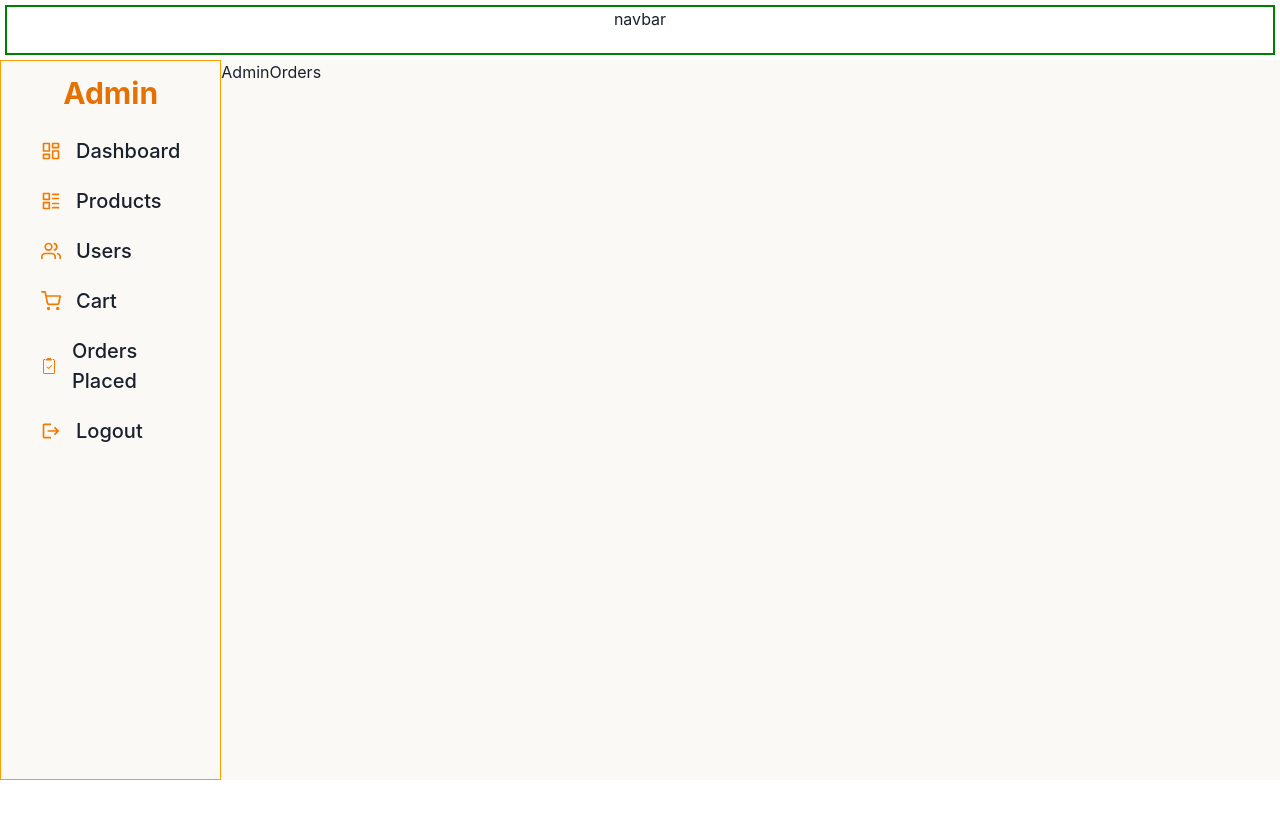
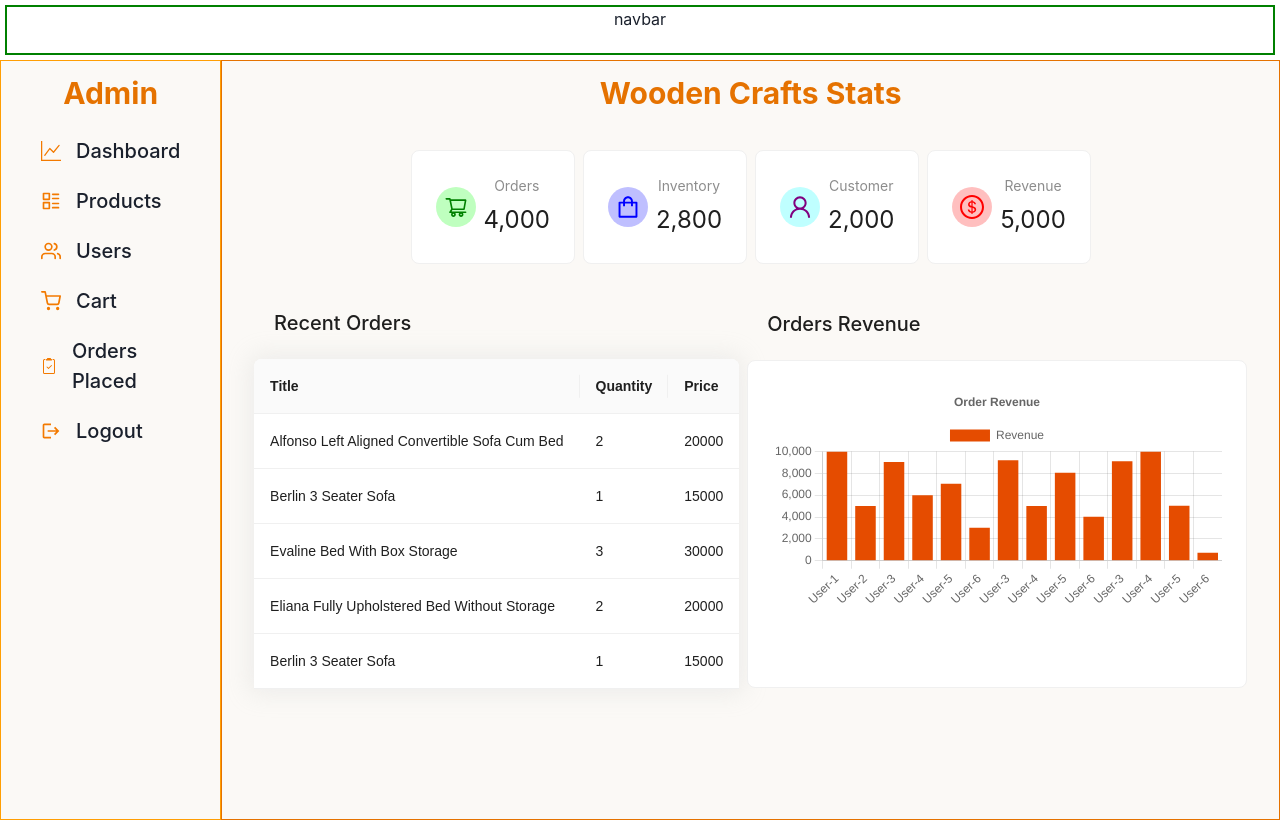
Before and after one commit to Pranavi-Kayapati/WoodenCrafts, a React (Create React App) app in the folder wooden-crafts/: page /admin in a window 1280 px wide. Built offline with nearby package versions, Linux system fonts and the light colour scheme.

Commit message:
products

```diff
--- a/wooden-crafts/package.json
+++ b/wooden-crafts/package.json
@@ -3,6 +3,7 @@
   "version": "0.1.0",
   "private": true,
   "dependencies": {
+    "@ant-design/icons": "^4.8.0",
     "@chakra-ui/icons": "^2.1.0",
     "@chakra-ui/react": "^2.7.1",
     "@emotion/react": "^11.11.1",
@@ -14,7 +15,10 @@
     "@types/node": "^16.18.38",
     "axios": "^1.4.0",
     "framer-motion": "^10.12.22",
+    "antd": "^5.1.2",
+    "chart.js": "^4.1.2",
     "react": "^18.2.0",
+    "react-chartjs-2": "^5.2.0",
     "react-dom": "^18.2.0",
     "react-icons": "^4.10.1",
     "react-redux": "^8.1.1",
--- a/wooden-crafts/src/Components/AdminPage/AdminPage.css
+++ b/wooden-crafts/src/Components/AdminPage/AdminPage.css
@@ -14,7 +14,7 @@
 .AdminPage .admin-container {
   width: 100%;
   background: #fbf9f6;
-  height: 90vh;
+  height: 95vh;
   display: flex;
 }
 
@@ -406,3 +406,62 @@ table tbody tr .action button:last-child {
     right: 10px;
   }
 }
+
+/*==========    Dashboard    =====*/
+
+.AdminPage .admin-container .admin-main-dashboard {
+  border: 1px solid #e57200;
+  width: 100%;
+}
+
+/* .AdminPage .admin-container .admin-main-dashboard .dashboard-container {
+  border: 3px solid green;
+  width: 100%;
+} */
+/* .AdminPage
+  .admin-container
+  .admin-main-dashboard
+  .dashboard-container
+  .dashboard-stats {
+  display: flex;
+  align-items: center;
+  justify-content: space-evenly;
+} */
+
+/* .AdminPage
+  .admin-container
+  .admin-main-dashboard
+  .dashboard-container
+  .dashboard-stats
+  div {
+  border: 2px solid black;
+  height: 100px;
+  width: 25%;
+} */
+
+.AdminPage
+  .admin-container
+  .admin-main-dashboard
+  .dashboard-container
+  .dashboard-stats
+  .stats-products {
+  background: red;
+}
+
+.AdminPage
+  .admin-container
+  .admin-main-dashboard
+  .dashboard-container
+  .dashboard-stats
+  .stats-users {
+  background: rgb(0, 255, 21);
+}
+
+.AdminPage
+  .admin-container
+  .admin-main-dashboard
+  .dashboard-container
+  .dashboard-stats
+  .stats-orders {
+  background: rgb(0, 30, 255);
+}
--- a/wooden-crafts/src/Components/AdminPage/AdminPage.tsx
+++ b/wooden-crafts/src/Components/AdminPage/AdminPage.tsx
@@ -28,8 +28,8 @@ const AdminPage = () => {
         <div className="admin-container">
           <AdminSidebar setActiveList={setActiveList} />
 
-          {activeList == "dashboard" ? (
-            <AdminDashboard />
+          {activeList == "orders" ? (
+            <AdminOrders />
           ) : activeList == "products" ? (
             <AdminProductList />
           ) : activeList == "users" ? (
@@ -37,7 +37,7 @@ const AdminPage = () => {
           ) : activeList == "cart" ? (
             <AdminCart />
           ) : (
-            <AdminOrders />
+            <AdminDashboard />
           )}
         </div>
         {/* ==============      Admin Main Container End      ================= */}
--- a/wooden-crafts/src/Components/AdminPage/admin components/AdminDashboard.tsx
+++ b/wooden-crafts/src/Components/AdminPage/admin components/AdminDashboard.tsx
@@ -1,7 +1,277 @@
-import React from "react";
+import React, { useEffect, useState } from "react";
+import {
+  DollarCircleOutlined,
+  ShoppingCartOutlined,
+  ShoppingOutlined,
+  UserOutlined,
+} from "@ant-design/icons";
+import { Card, Space, Statistic, Table, Typography } from "antd";
+import { Bar } from "react-chartjs-2";
+import {
+  Chart as ChartJS,
+  CategoryScale,
+  LinearScale,
+  BarElement,
+  Title,
+  ChartOptions,
+  Tooltip,
+  Legend,
+} from "chart.js";
 
-const AdminDashboard = () => {
-  return <div className="active">AdminDashboard</div>;
+ChartJS.register(
+  CategoryScale,
+  LinearScale,
+  BarElement,
+  Title,
+  Tooltip,
+  Legend
+);
+
+// Function to get recent orders (manually created static data)
+function getOrders() {
+  // Sample data for recent orders
+  const ordersData = {
+    products: [
+      {
+        title: "Alfonso Left Aligned Convertible Sofa Cum Bed",
+        quantity: 2,
+        discountedPrice: 20000,
+      },
+      { title: "Berlin 3 Seater Sofa", quantity: 1, discountedPrice: 15000 },
+      {
+        title: "Evaline Bed With Box Storage",
+        quantity: 3,
+        discountedPrice: 30000,
+      },
+      {
+        title: "Eliana Fully Upholstered Bed Without Storage",
+        quantity: 2,
+        discountedPrice: 20000,
+      },
+      { title: "Berlin 3 Seater Sofa", quantity: 1, discountedPrice: 15000 },
+
+      // More orders can be added here
+    ],
+  };
+  return Promise.resolve(ordersData);
+}
+
+// Function to get revenue data (manually created static data)
+function getRevenue() {
+  // Sample data for revenue
+  const revenueData = {
+    carts: [
+      { userId: 1, discountedTotal: 10000 },
+      { userId: 2, discountedTotal: 5000 },
+      { userId: 3, discountedTotal: 9020 },
+      { userId: 4, discountedTotal: 6000 },
+      { userId: 5, discountedTotal: 7050 },
+      { userId: 6, discountedTotal: 3020 },
+      { userId: 3, discountedTotal: 9200 },
+      { userId: 4, discountedTotal: 5000 },
+      { userId: 5, discountedTotal: 8050 },
+      { userId: 6, discountedTotal: 4020 },
+      { userId: 3, discountedTotal: 9090 },
+      { userId: 4, discountedTotal: 10000 },
+      { userId: 5, discountedTotal: 5030 },
+      { userId: 6, discountedTotal: 720 },
+      // More revenue data can be added here
+    ],
+  };
+  return Promise.resolve(revenueData);
+}
+
+// Rest of the code remains the same as provided previously...
+
+const AdminDashboard: React.FC = () => {
+  return (
+    <div className="active">
+      <div className="admin-main-dashboard">
+        <h1 className="heading">Wooden Crafts Stats</h1>
+        <div className="dashboard-container">
+          <div className="dashboard-stats">
+            <br />
+
+            <Space direction="horizontal">
+              <DashboardCard
+                icon={
+                  <ShoppingCartOutlined
+                    style={{
+                      color: "green",
+                      backgroundColor: "rgba(0,255,0,0.25)",
+                      borderRadius: 20,
+                      fontSize: 24,
+                      padding: 8,
+                    }}
+                  />
+                }
+                title={"Orders"}
+                value={"4000"}
+              />
+              <DashboardCard
+                icon={
+                  <ShoppingOutlined
+                    style={{
+                      color: "blue",
+                      backgroundColor: "rgba(0,0,255,0.25)",
+                      borderRadius: 20,
+                      fontSize: 24,
+                      padding: 8,
+                    }}
+                  />
+                }
+                title={"Inventory"}
+                value={"2800"}
+              />
+              <DashboardCard
+                icon={
+                  <UserOutlined
+                    style={{
+                      color: "purple",
+                      backgroundColor: "rgba(0,255,255,0.25)",
+                      borderRadius: 20,
+                      fontSize: 24,
+                      padding: 8,
+                    }}
+                  />
+                }
+                title={"Customer"}
+                value={"2000"}
+              />
+              <DashboardCard
+                icon={
+                  <DollarCircleOutlined
+                    style={{
+                      color: "red",
+                      backgroundColor: "rgba(255,0,0,0.25)",
+                      borderRadius: 20,
+                      fontSize: 24,
+                      padding: 8,
+                    }}
+                  />
+                }
+                title={"Revenue"}
+                value={"5000"}
+              />
+            </Space>
+            <br />
+            <br />
+            <Space>
+              <RecentOrders />
+              <DashboardChart />
+            </Space>
+          </div>
+        </div>
+      </div>
+    </div>
+  );
 };
 
 export default AdminDashboard;
+
+function DashboardCard({ title, value, icon }: any) {
+  return (
+    <Card>
+      <Space direction="horizontal">
+        {icon}
+        <Statistic title={title} value={value} />
+      </Space>
+    </Card>
+  );
+}
+
+function RecentOrders() {
+  const [dataSource, setDataSource] = useState<
+    { title: string; quantity: number; discountedPrice: number }[]
+  >([]); // Add the type for dataSource
+  const [loading, setLoading] = useState(false);
+
+  useEffect(() => {
+    setLoading(true);
+    getOrders().then((res) => {
+      setDataSource(res.products); // Removed the splice to keep all products
+      setLoading(false);
+    });
+  }, []);
+
+  return (
+    <>
+      <Typography.Text className="sub-head">Recent Orders</Typography.Text>
+      <Table
+        columns={[
+          {
+            title: "Title",
+            dataIndex: "title",
+          },
+          {
+            title: "Quantity",
+            dataIndex: "quantity",
+          },
+          {
+            title: "Price",
+            dataIndex: "discountedPrice",
+          },
+        ]}
+        loading={loading}
+        dataSource={dataSource}
+        pagination={false}
+      ></Table>
+    </>
+  );
+}
+
+function DashboardChart() {
+  const [reveneuData, setReveneuData] = useState<{
+    labels: string[];
+    datasets: { label: string; data: any[]; backgroundColor: string }[];
+  }>({
+    labels: [],
+    datasets: [],
+  }); // Add the type for reveneuData
+
+  useEffect(() => {
+    getRevenue().then((res) => {
+      const labels = res.carts.map((cart) => {
+        return `User-${cart.userId}`;
+      });
+      const data = res.carts.map((cart) => {
+        return cart.discountedTotal;
+      });
+
+      const dataSource = {
+        labels,
+        datasets: [
+          {
+            label: "Revenue",
+            data: data,
+            backgroundColor: "#e54c00",
+          },
+        ],
+      };
+
+      setReveneuData(dataSource);
+    });
+  }, []);
+
+  const options: ChartOptions<"bar"> = {
+    responsive: true,
+    plugins: {
+      legend: {
+        position: "top", // Change this to one of the valid values: "top", "center", "left", "right", "bottom", "chartArea", or undefined
+      },
+      title: {
+        display: true,
+        text: "Order Revenue",
+      },
+    },
+  };
+
+  return (
+    <>
+      <Typography.Text className="sub-head">Orders Revenue</Typography.Text>
+      <Card style={{ width: 500, height: 328 }}>
+        <Bar options={options} data={reveneuData} />
+      </Card>
+    </>
+  );
+}
--- a/wooden-crafts/src/Components/AdminPage/admin components/AdminSidebar.tsx
+++ b/wooden-crafts/src/Components/AdminPage/admin components/AdminSidebar.tsx
@@ -1,7 +1,7 @@
 import React from "react";
 import "../AdminPage.css";
 import { FiShoppingCart } from "react-icons/fi";
-import { LuLayoutDashboard } from "react-icons/lu";
+import { BsGraphUp } from "react-icons/bs";
 import { IconContext } from "react-icons";
 import { FiUsers } from "react-icons/fi";
 import { BsClipboard2Check } from "react-icons/bs";
@@ -29,7 +29,7 @@ const AdminSidebar = ({ setActiveList }: Props) => {
           value={"dashboard"}
           onClick={handleChangeActive}
         >
-          <LuLayoutDashboard />
+          <BsGraphUp />
           <span className="padd-15">Dashboard</span>{" "}
         </button>
         <button
```
Also changed, not shown: 1 other file (tests, documents, lock files or other folders).
